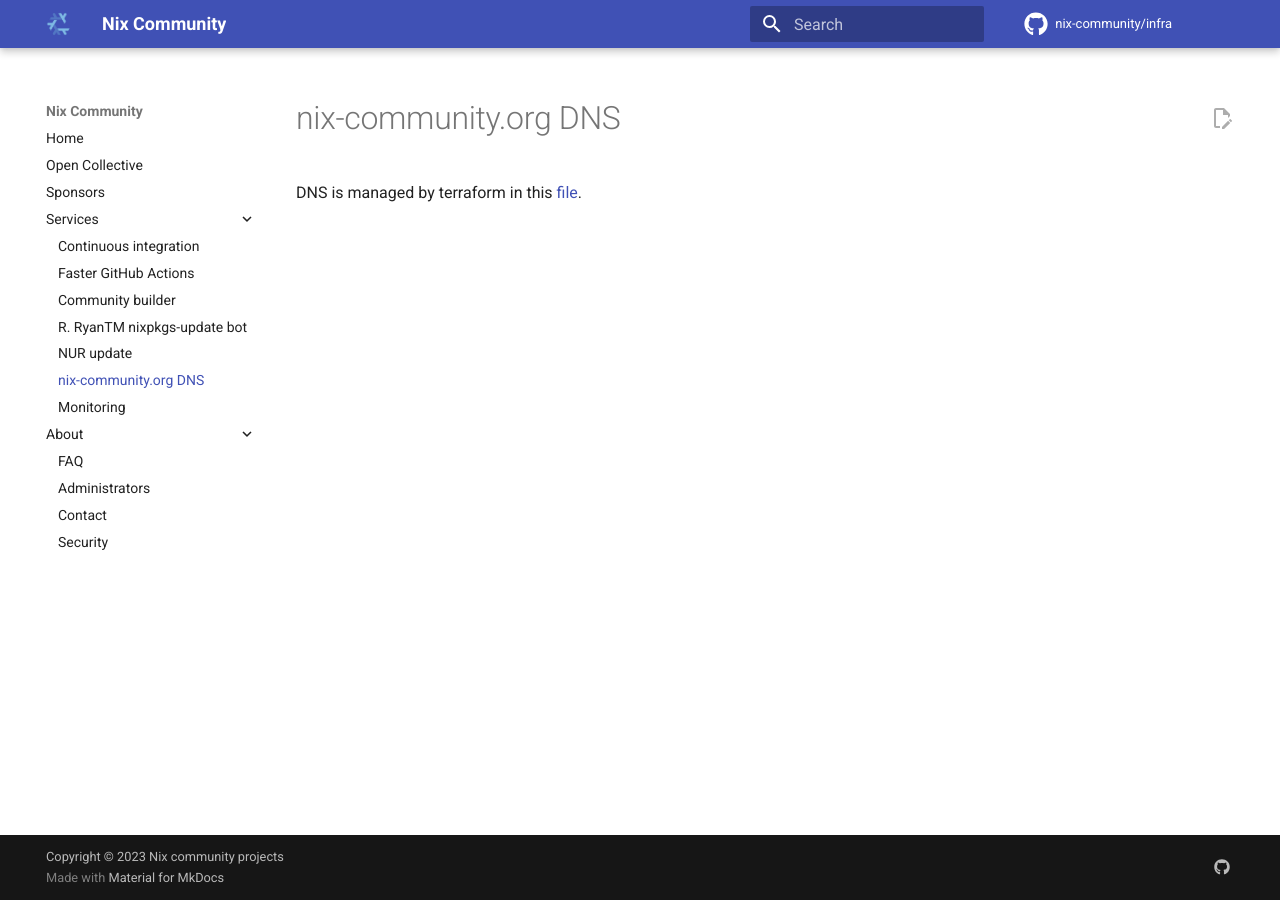
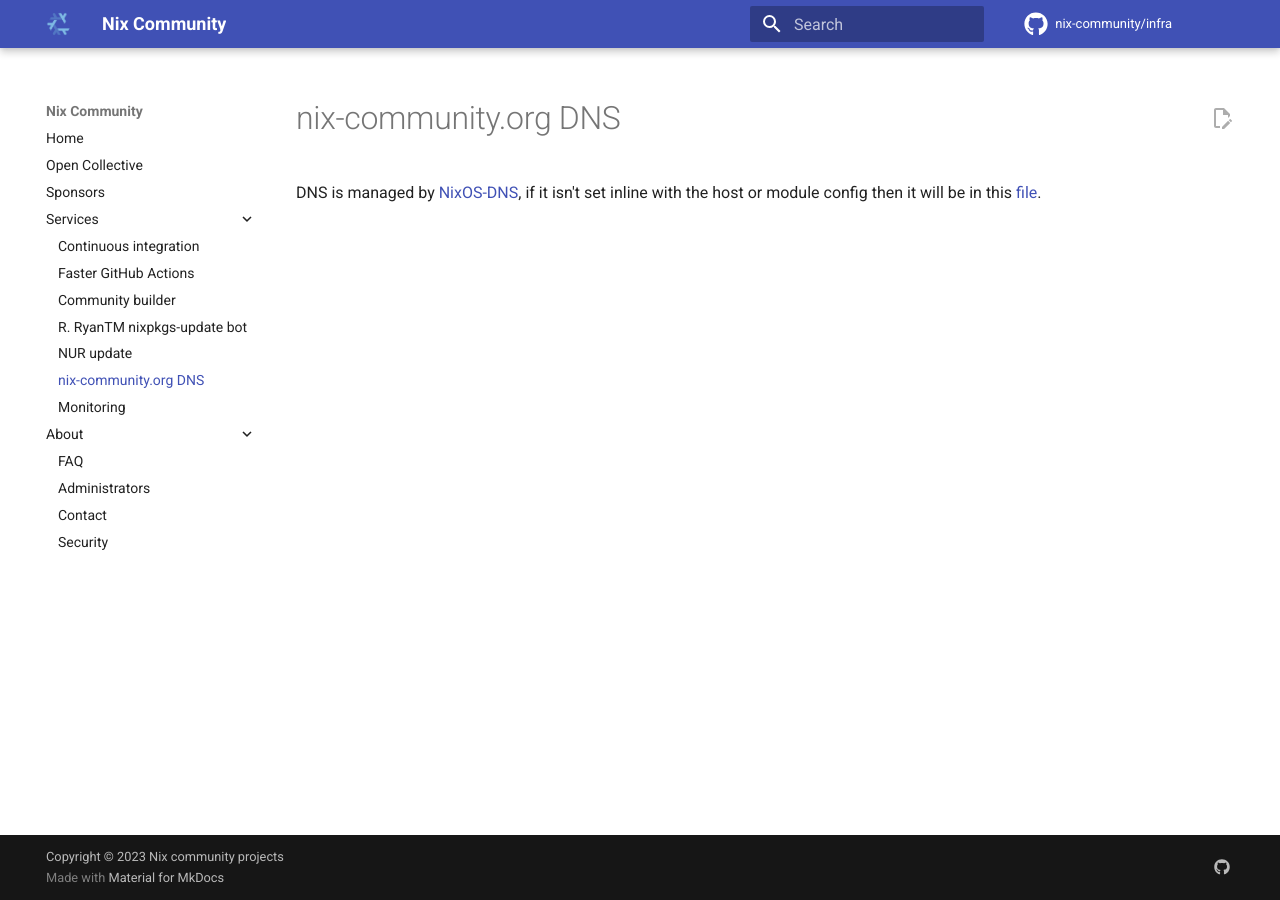
Before and after one commit to nix-community/infra, an MkDocs documentation site: the page built from docs/dns.md, in a window 1280 px wide. Built offline with MkDocs 1.6.1 and Material for MkDocs 9.7.7, drawn with Linux system fonts in a browser that asks for light colours; comment, search, counter and statistics services are not loaded.

Commit message:
octodns / nixos-dns

```diff
--- a/docs/dns.md
+++ b/docs/dns.md
@@ -1 +1 @@
-DNS is managed by terraform in this [file](https://github.com/nix-community/infra/blob/master/terraform/cloudflare_nix-community_org.tf).
+DNS is managed by [NixOS-DNS](https://github.com/Janik-Haag/NixOS-DNS), if it isn't set inline with the host or module config then it will be in this [file](https://github.com/nix-community/infra/blob/master/dev/dns.nix).
```
Also changed, not shown: 19 other files.
